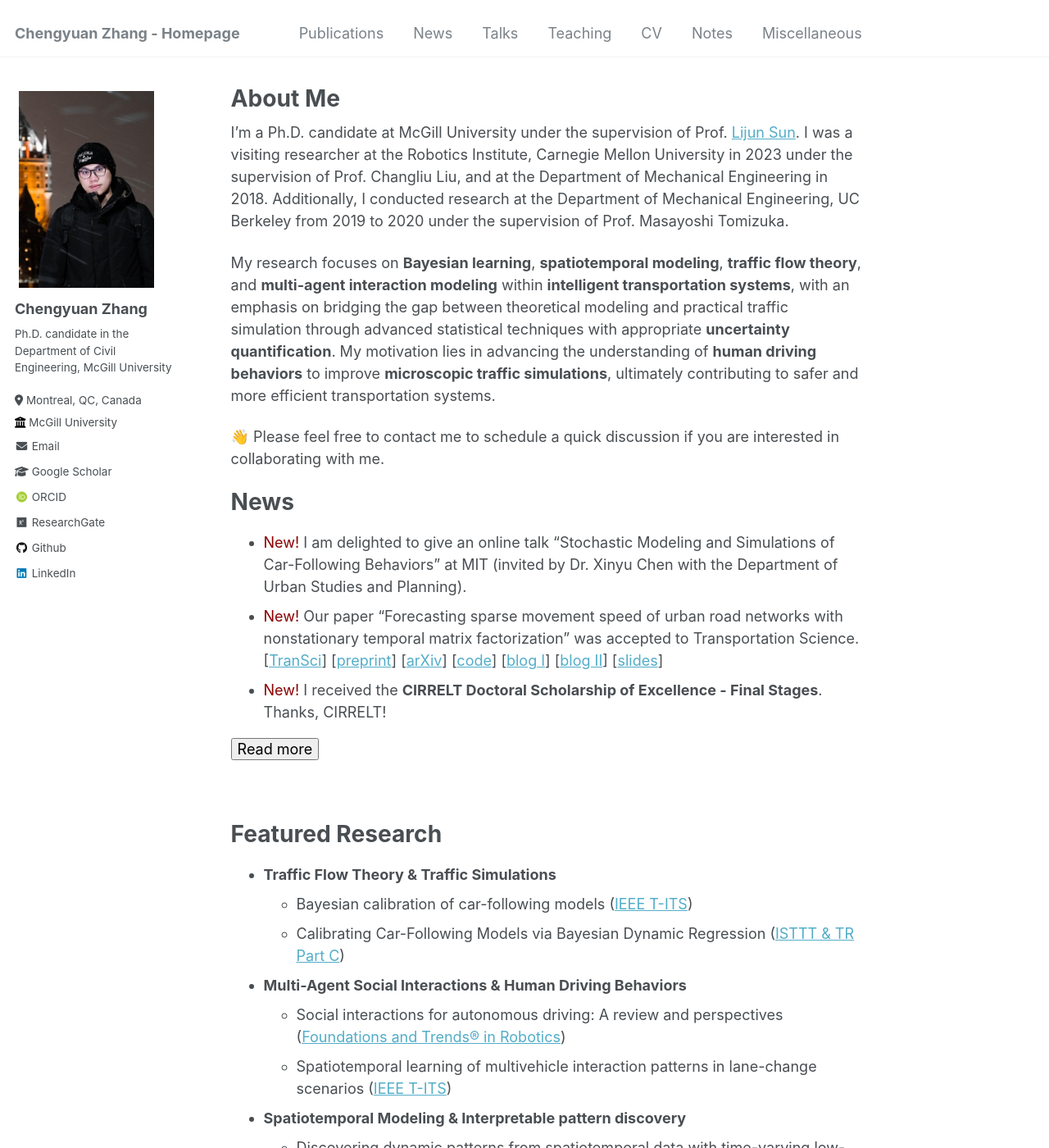
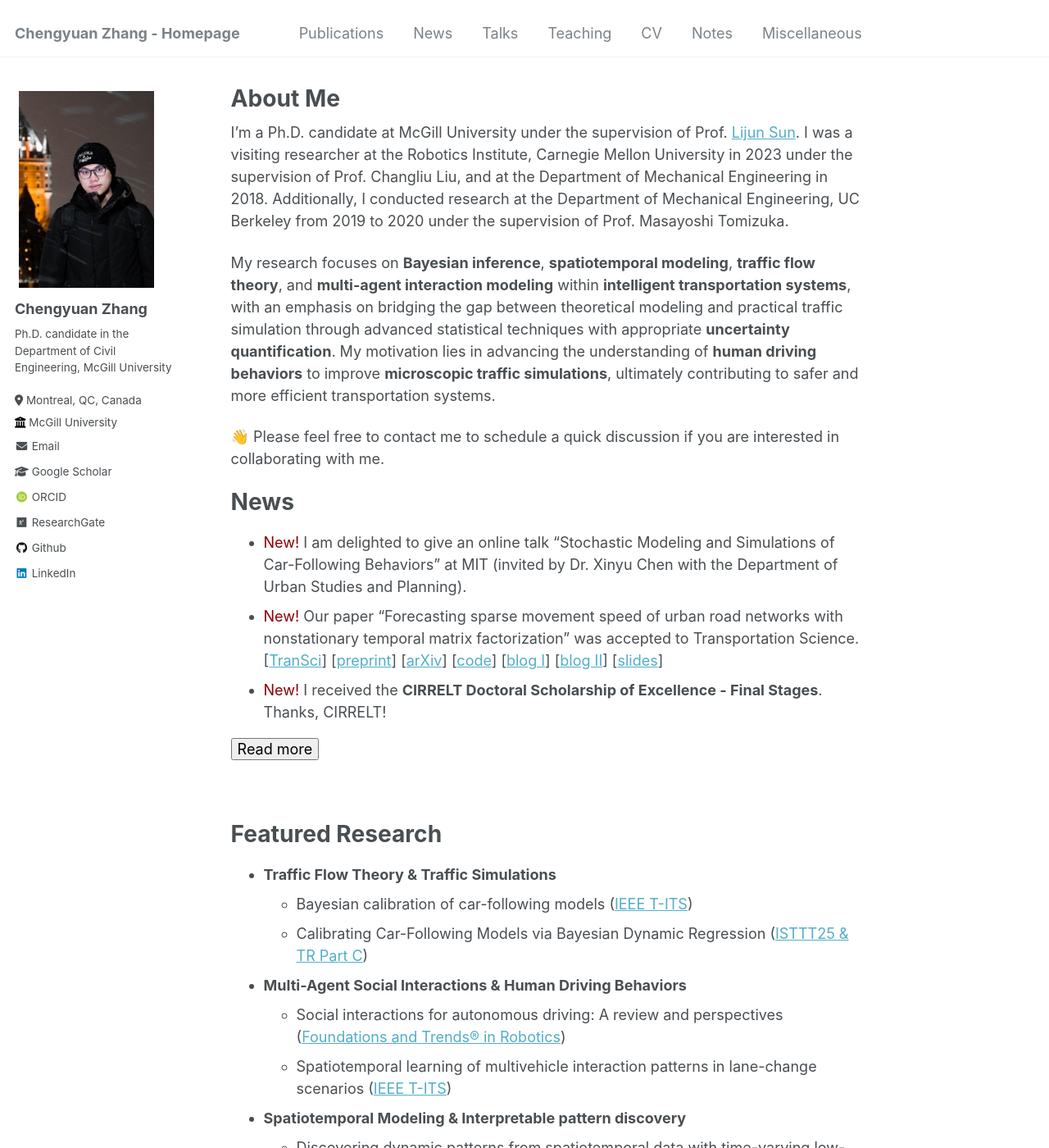
Before and after one commit to Chengyuan-Zhang/chengyuan-zhang.github.io, a Jekyll site: the page built from _pages/about.md, in a window 1280 px wide and 1400 px high. Shown: the whole window at 82% size. Built offline with Jekyll 4.4.1, drawn with Linux system fonts in a browser that asks for light colours; some web fonts are replaced; comment, search, counter and statistics services are not loaded.

Commit message:
minor update

```diff
--- a/_pages/about.md
+++ b/_pages/about.md
@@ -15,7 +15,7 @@ I was a visiting researcher at the Robotics Institute, Carnegie Mellon Universit
 Changliu Liu, and at the Department of Mechanical Engineering in 2018. Additionally, I conducted research at the
 Department of Mechanical Engineering, UC Berkeley from 2019 to 2020 under the supervision of Prof. Masayoshi Tomizuka.
 
-My research focuses on **Bayesian learning**, **spatiotemporal modeling**, **traffic flow theory**, and **multi-agent
+My research focuses on **Bayesian inference**, **spatiotemporal modeling**, **traffic flow theory**, and **multi-agent
 interaction modeling** within **intelligent transportation systems**, with an emphasis on bridging the gap between
 theoretical modeling and practical traffic simulation through advanced statistical techniques with appropriate
 **uncertainty quantification**. My motivation lies in advancing the understanding of **human driving behaviors** to
@@ -41,7 +41,7 @@ Featured Research
 - **Traffic Flow Theory & Traffic Simulations**
     - Bayesian calibration of car-following models ([IEEE T-ITS](https://ieeexplore.ieee.org/document/10415310))
     - Calibrating Car-Following Models via Bayesian Dynamic
-      Regression ([ISTTT & TR Part C](https://authors.elsevier.com/sd/article/S0968-090X(24)00240-7))
+      Regression ([ISTTT25 & TR Part C](https://authors.elsevier.com/sd/article/S0968-090X(24)00240-7))
 - **Multi-Agent Social Interactions & Human Driving Behaviors**
     - Social interactions for autonomous driving: A review and
       perspectives ([Foundations and Trends® in Robotics](https://www.nowpublishers.com/article/Details/ROB-078))
```
Also changed, not shown: _pages/publications.md (+8 -8 lines).
